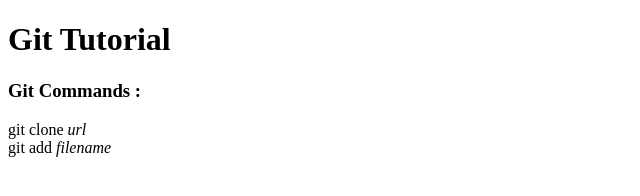
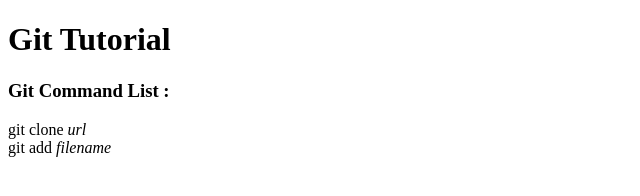
Before and after one commit to CommandoSK/introduction-to-github, a plain HTML site: page index.html in a window 1280 px wide. Shown: the full height of the page, 0-640 px from the left. Drawn offline with Linux system fonts and the light colour scheme.

Commit message:
Updated tag h3 line

```diff
--- a/index.html
+++ b/index.html
@@ -7,7 +7,7 @@
 
     <body>
         <h1>Git Tutorial</h1>
-        <h3>Git Commands :</h3>
+        <h3>Git Command List :</h3>
         git clone <i>url</i>
         <br>
         git add <i>filename</i>
```
